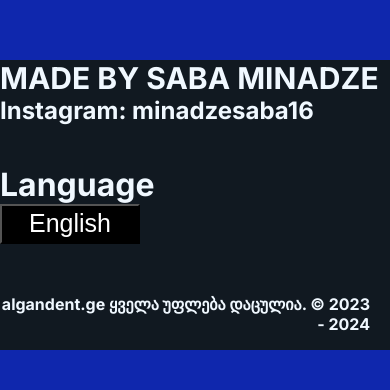
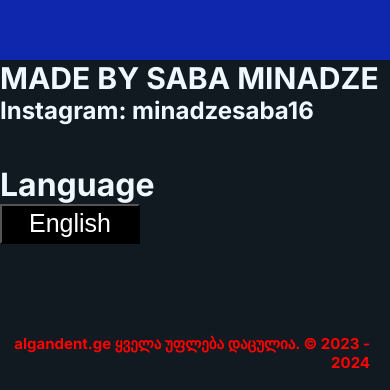
Before and after one commit to SabaMinadze/algani-dent, a Next.js app: page / in a window 390 px wide. Shown: the part 960-1350 px from the top of the page. Before the commit the page ends 1310 px from the top, so only its background shows below. Built offline with nearby package versions, Linux system fonts and the light colour scheme.

Commit message:
Update Footer.module.css

```diff
--- a/app/components/Footer/Footer.module.css
+++ b/app/components/Footer/Footer.module.css
@@ -29,7 +29,7 @@
 @media (min-width: 220px) and (max-width: 950px){
     .footer{
         width: 100%;
-        height: 290px;
+        height: 330px;
         background-color: rgb(17,25,33);
         margin-top: 70px;
         color: aliceblue;
@@ -40,8 +40,9 @@
     }
 
     .txt2{
-        margin-top: 50px;
-        font-size: 16px;
+        margin-top: 90px;
+        font-size: 15px;
+        color: red;
     }
 
     .btn{
```
